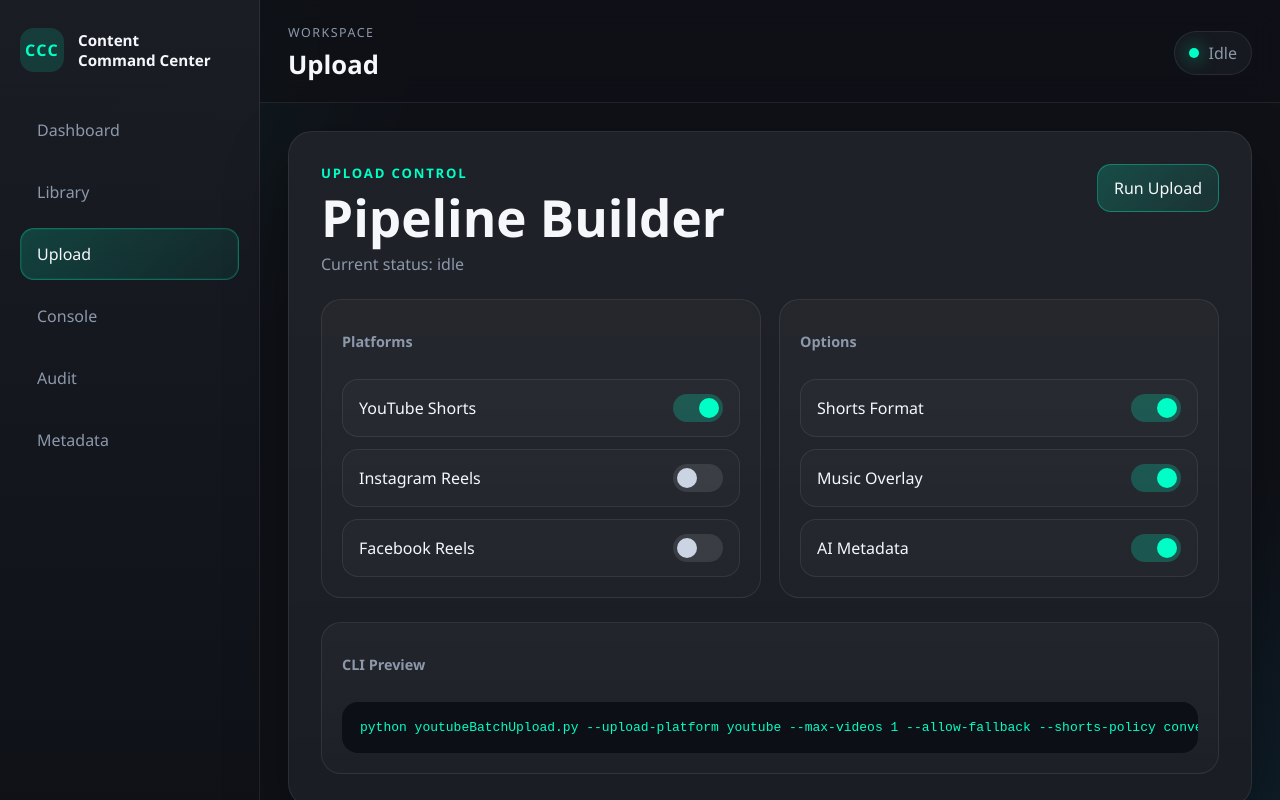
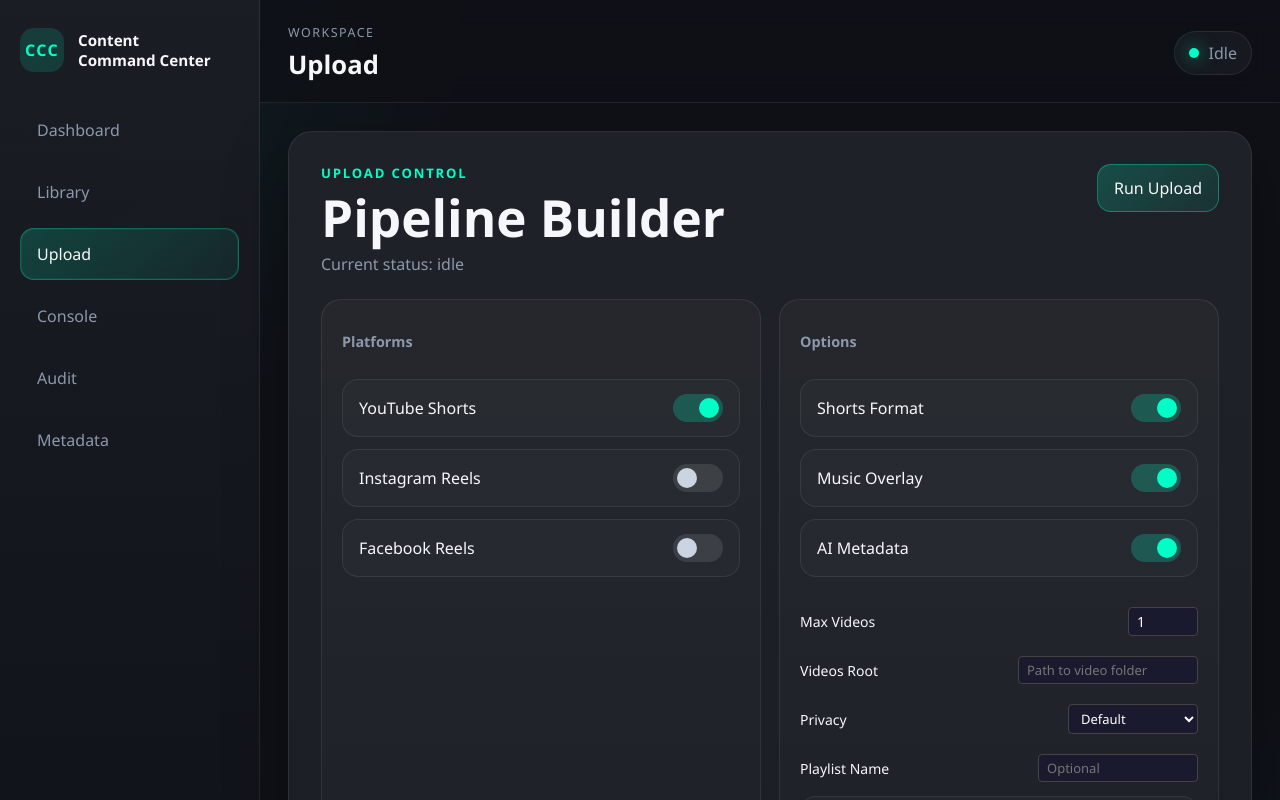
Before and after one commit to WRDeadman10/shorts-uploader-engine, a React (Vite) app: page / in a window 1280 px wide. Both pictures are taken after a click on the button "Upload". Shown: the top 800 px of the page. Built offline with nearby package versions, Linux system fonts and the light colour scheme.

Commit message:
feat: Upload form fields (maxVideos, privacy, root, playlist, dryRun) + Dashboard actions + Metadata preview banner

```diff
--- a/app/Dashboard.jsx
+++ b/app/Dashboard.jsx
@@ -112,6 +112,20 @@ function Dashboard()
                     );
                 })}
             </div>
+            <div style={{display:"flex",gap:12,marginTop:20}}>
+                <button onClick={function goUpload() { useAppStore.getState().setActivePage("upload"); }}
+                    style={{padding:"10px 20px",borderRadius:8,border:"1px solid #444",background:"#1a1a2e",color:"#fff",cursor:"pointer",fontSize:14}}>
+                    Start Upload
+                </button>
+                <button onClick={function goLibrary() { useAppStore.getState().setActivePage("library"); }}
+                    style={{padding:"10px 20px",borderRadius:8,border:"1px solid #444",background:"#1a1a2e",color:"#fff",cursor:"pointer",fontSize:14}}>
+                    View Library
+                </button>
+                <button onClick={function goConsole() { useAppStore.getState().setActivePage("console"); }}
+                    style={{padding:"10px 20px",borderRadius:8,border:"1px solid #444",background:"#1a1a2e",color:"#fff",cursor:"pointer",fontSize:14}}>
+                    Open Console
+                </button>
+            </div>
         </section>
     );
 }
--- a/app/Metadata.jsx
+++ b/app/Metadata.jsx
@@ -42,6 +42,9 @@ function Metadata()
                 <p className="page-placeholder">
                     {selectedVideoId ? "Hydrated from the selected tracked video." : "Select a video in Library to hydrate metadata."}
                 </p>
+            </div>
+            <div style={{background:"rgba(239,168,68,0.1)",border:"1px solid rgba(239,168,68,0.3)",borderRadius:8,padding:"10px 14px",marginBottom:16,fontSize:13,color:"#efa844"}}>
+                Preview Only — Metadata edits are not saved to disk yet. This page shows what the AI metadata generator would produce.
             </div>
             <div className="metadata-grid">
                 <div className="metadata-form">
--- a/app/Upload.jsx
+++ b/app/Upload.jsx
@@ -157,6 +157,40 @@ function Upload()
                                 />
                             );
                         })}
+
+                        <div style={{marginTop: 12, display: "flex", flexDirection: "column", gap: 8}}>
+                            <div style={{display:"flex",alignItems:"center",justifyContent:"space-between",padding:"6px 0"}}>
+                                <span style={{fontSize:14}}>Max Videos</span>
+                                <input type="number" min={1} max={50} value={options.maxVideos || 1}
+                                    onChange={function handleMaxVid(e) { setUploadOption("maxVideos", Math.max(1, parseInt(e.target.value, 10) || 1)); }}
+                                    style={{width:70,padding:"4px 8px",borderRadius:4,border:"1px solid #444",background:"#1a1a2e",color:"#fff",fontSize:14}} />
+                            </div>
+                            <div style={{display:"flex",alignItems:"center",justifyContent:"space-between",padding:"6px 0"}}>
+                                <span style={{fontSize:14}}>Videos Root</span>
+                                <input type="text" placeholder="Path to video folder" value={options.videosRoot || ""}
+                                    onChange={function handleRoot(e) { setUploadOption("videosRoot", e.target.value); }}
+                                    style={{width:180,padding:"4px 8px",borderRadius:4,border:"1px solid #444",background:"#1a1a2e",color:"#fff",fontSize:13}} />
+                            </div>
+                            <div style={{display:"flex",alignItems:"center",justifyContent:"space-between",padding:"6px 0"}}>
+                                <span style={{fontSize:14}}>Privacy</span>
+                                <select value={options.privacy || ""}
+                                    onChange={function handlePrivacy(e) { setUploadOption("privacy", e.target.value); }}
+                                    style={{width:130,padding:"4px 8px",borderRadius:4,border:"1px solid #444",background:"#1a1a2e",color:"#fff",fontSize:13}}>
+                                    <option value="">Default</option>
+                                    <option value="private">Private</option>
+                                    <option value="unlisted">Unlisted</option>
+                                    <option value="public">Public</option>
+                                </select>
+                            </div>
+                            <div style={{display:"flex",alignItems:"center",justifyContent:"space-between",padding:"6px 0"}}>
+                                <span style={{fontSize:14}}>Playlist Name</span>
+                                <input type="text" placeholder="Optional" value={options.playlistName || ""}
+                                    onChange={function handlePlaylist(e) { setUploadOption("playlistName", e.target.value); }}
+                                    style={{width:160,padding:"4px 8px",borderRadius:4,border:"1px solid #444",background:"#1a1a2e",color:"#fff",fontSize:13}} />
+                            </div>
+                            <ToggleSwitch label="Dry Run" checked={options.dryRun || false}
+                                onChange={function handleDryRun(v) { setUploadOption("dryRun", v); }} />
+                        </div>
                     </div>
                 </div>
             </div>
```
